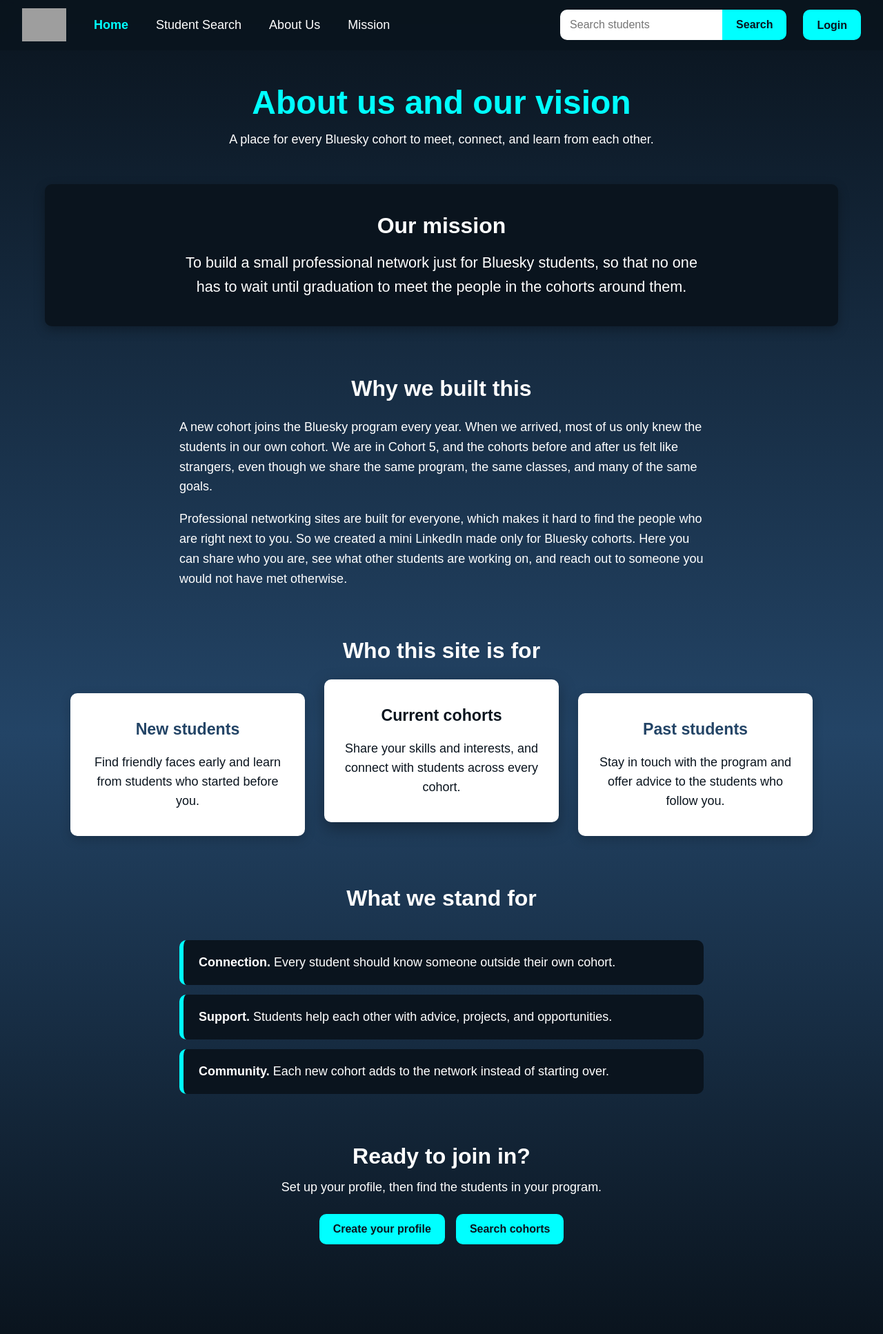
After one commit to The-BSA/frontend, a Flask app: page /about-us in a window 1280 px wide. The commit adds this page. Shown: the whole page at 69% size. Run offline with Flask 3, Linux system fonts and the light colour scheme; grey boxes are pictures that could not be loaded.

Commit message:
feat: Add Tavion's page

```diff
--- a/main.py
+++ b/main.py
@@ -6,9 +6,9 @@ app = Flask(__name__)
 def index():
     return render_template("index.html")
 
-@app.route("/about")
+@app.route("/about-us")
 def about():
-    return render_template("about.html")
+    return render_template("about-us.html")
 
 @app.route("/login")
 def login():
--- /dev/null
+++ b/static/css/about-us.css
@@ -0,0 +1,374 @@
+/* =====================================================
+   About page styles, merged with the group's main.css
+   Same class names as before, so the HTML does not change.
+   ===================================================== */
+
+
+/* ---------- Colors (change them here and they change everywhere) ---------- */
+
+:root {
+    --blue: #234466;
+    --dark: #0A141E;
+    --cyan: #00FFFF;
+    --light-blue: #4B75FF;
+    --corner: 10px;
+}
+
+
+/* ---------- Page basics ---------- */
+html {
+    scroll-behavior: smooth;
+    scroll-padding-top: 100px;   /* so the nav bar doesn't cover headings we jump to */
+}
+
+body {
+    margin: 0;
+    font-family: Arial, sans-serif;
+    font-size: 1.125rem;
+    line-height: 1.6;
+    color: white;
+    background: linear-gradient(180deg, var(--dark) 0%, var(--blue) 55%, var(--dark) 100%);
+}
+
+a {
+    color: white;
+    text-decoration: none;
+}
+
+h1 {
+    margin: 0;
+    color: var(--cyan);
+    text-align: center;
+    font-size: 3rem;
+    line-height: 1.15;
+}
+
+h2 {
+    margin: 0;
+    font-size: 2rem;
+    line-height: 1.3;
+}
+
+/* Hides text visually but keeps it for screen readers. */
+.visually-hidden {
+    position: absolute;
+    width: 1px;
+    height: 1px;
+    overflow: hidden;
+    clip: rect(0 0 0 0);
+    white-space: nowrap;
+}
+
+
+/* ---------- Nav bar ---------- */
+/* The navigation bar is the part that sticks to the top (sticky only works
+   on the outer element, not on the nav inside it). */
+
+.top-nav {
+    display: flex;
+    align-items: center;
+    justify-content: space-between;
+    gap: 24px;
+    padding: 12px 32px;
+    background: rgba(10, 20, 30, 0.85);
+    backdrop-filter: blur(8px);
+    top: 0;
+    z-index: 10;
+}
+
+.logo {
+    display: inline-flex;
+    align-items: center;
+    gap: 10px;
+    color: white;
+    font-size: 1.1rem;
+    font-weight: bold;
+}
+
+.logo-mark {
+    display: grid;
+    place-items: center;
+    width: 38px;
+    height: 38px;
+    color: var(--dark);
+    background: var(--cyan);
+    border-radius: var(--corner);
+}
+
+
+/* ---------- Search bar ---------- */
+.search-form {
+    display: flex;
+    width: min(100%, 320px);
+}
+
+.search-form input {
+    width: 100%;
+    min-width: 0;
+    min-height: 44px;
+    padding: 0 14px;
+    font: inherit;
+    font-size: 1rem;
+    background: white;
+    color: var(--dark);
+    border: none;
+    border-radius: var(--corner) 0 0 var(--corner);
+}
+
+.search-form button {
+    border-radius: 0 var(--corner) var(--corner) 0;
+}
+
+
+/* ---------- Buttons ---------- */
+.search-form button,
+.card-link {
+    display: inline-flex;
+    align-items: center;
+    min-height: 44px;
+    padding: 0 20px;
+    font-size: 1rem;
+    font-weight: bold;
+    line-height: 1.4;
+    background: var(--cyan);
+    color: var(--dark);
+    border: none;
+    border-radius: var(--corner);
+    cursor: pointer;
+}
+
+.search-form button:hover,
+.card-link:hover {
+    background: white;
+    color: var(--dark);
+}
+
+.card-link {
+    max-width: 100%;
+}
+
+
+/* ---------- Page spacing and headings ---------- */
+.page-container {
+    width: min(1150px, 92%);
+    margin: 0 auto;
+    padding: 48px 0 60px;
+}
+
+.intro-text {
+    margin: 12px 0 50px;
+    text-align: center;
+}
+
+.section-title {
+    margin: 0 0 40px;
+    text-align: center;
+}
+
+.page-container section {
+    margin-bottom: 70px;
+}
+
+
+/* ---------- Mission statement panel ---------- */
+.mission {
+    padding: 40px 32px;
+    text-align: center;
+    background: var(--dark);
+    border-radius: var(--corner);
+    box-shadow: 0 5px 16px rgba(0, 0, 0, 0.3);
+}
+
+.mission h2 {
+    margin: 0 0 16px;
+}
+
+.mission-statement {
+    max-width: 760px;
+    margin: 0 auto;
+    font-size: 1.35rem;
+    line-height: 1.6;
+}
+
+
+/* ---------- Story text ---------- */
+.story {
+    max-width: 760px;
+    margin-left: auto;
+    margin-right: auto;
+}
+
+.story h2 {
+    margin: 0 0 20px;
+    text-align: center;
+}
+
+.story p {
+    margin: 0 0 18px;
+}
+
+
+/* ---------- Cards ---------- */
+/* Place the three cards side by side on larger screens. */
+.cards {
+    display: flex;
+    align-items: stretch;
+    justify-content: center;
+    gap: 28px;
+}
+
+.card {
+    flex: 1;
+    min-width: 0;
+    max-width: 340px;
+    overflow: hidden;
+    background: white;
+    border-radius: var(--corner);
+    box-shadow: 0 5px 16px rgba(0, 0, 0, 0.2);
+}
+
+.card-content {
+    padding: 34px 22px 36px;
+    text-align: center;
+}
+
+.card h3 {
+    margin: 0 0 16px;
+    color: var(--blue);
+    font-size: 1.45rem;
+    font-weight: 700;
+}
+
+.card p {
+    margin: 0;
+    color: var(--dark);
+    line-height: 1.55;
+}
+
+/* Highlight the middle card. */
+.featured-card {
+    transform: translateY(-20px);
+    box-shadow: 0 9px 24px rgba(0, 0, 0, 0.35);
+}
+
+.featured-card h3 {
+    color: var(--dark);
+}
+
+
+/* ---------- Values list ---------- */
+.values-list {
+    max-width: 760px;
+    margin: 0 auto;
+    padding: 0;
+    list-style: none;
+}
+
+.values-list li {
+    margin-bottom: 14px;
+    padding: 18px 22px;
+    background: var(--dark);
+    border-left: 6px solid var(--cyan);
+    border-radius: var(--corner);
+}
+
+
+/* ---------- Call to action ---------- */
+.cta {
+    text-align: center;
+}
+
+.cta h2 {
+    margin: 0 0 10px;
+}
+
+.cta p {
+    margin: 0 0 24px;
+}
+
+.cta-buttons {
+    display: flex;
+    justify-content: center;
+    flex-wrap: wrap;
+    gap: 16px;
+}
+
+
+/* ---------- Footer ---------- */
+footer {
+    padding: 40px 32px;
+    text-align: center;
+}
+
+footer p {
+    margin: 0;
+}
+
+
+/* ---------- Accessibility ---------- */
+/* thick cyan outline when using the keyboard */
+:focus-visible {
+    outline: 3px solid var(--cyan);
+    outline-offset: 3px;
+    border-radius: 4px;
+}
+
+/* no animations for people who turned them off on their computer */
+@media (prefers-reduced-motion: reduce) {
+    html {
+        scroll-behavior: auto;
+    }
+}
+
+
+/* ---------- Phones and small screens ---------- */
+/* Stack the cards vertically when the screen gets smaller. */
+@media (max-width: 850px) {
+    .cards {
+        flex-direction: column;
+        align-items: center;
+    }
+
+    .card,
+    .featured-card {
+        width: min(100%, 420px);
+        max-width: 420px;
+        flex: none;
+        transform: none;
+    }
+}
+
+@media (max-width: 800px) {
+    h1 {
+        font-size: 2.25rem;
+    }
+
+    h2 {
+        font-size: 1.5rem;
+    }
+}
+
+/* Make the navigation fit on narrow phone screens. */
+@media (max-width: 480px) {
+    .top-nav {
+        align-items: stretch;
+        flex-direction: column;
+        padding: 12px 16px;
+    }
+
+    .search-form {
+        width: 100%;
+    }
+
+    .page-container {
+        padding-top: 32px;
+    }
+
+    .mission {
+        padding: 30px 20px;
+    }
+
+    .mission-statement {
+        font-size: 1.15rem;
+    }
+}
--- /dev/null
+++ b/templates/about-us.html
@@ -0,0 +1,119 @@
+<!doctype html>
+<html lang="en">
+<head>
+    <meta charset="utf-8">
+    <meta name="viewport" content="width=device-width, initial-scale=1">
+    <title>About Us | The Blue Student Association</title>
+
+    <!-- Custom stylesheet (same folder as this file). -->
+    <link rel="stylesheet" href="../static/css/about-us.css">
+    <link rel="stylesheet" href="../static/css/main.css">
+</head>
+<body>
+    <a href="#main" class="skip-link">Skip to main content</a>
+
+  <header>
+    <nav class="navbar" aria-label="Main">
+      <a href="/" class="logo">
+        <img src="images/example-card.svg" alt="Cohort Friend Finder, go to home page">
+      </a>
+
+      <ul class="nav-links">
+        <li><a href="/" aria-current="page">Home</a></li>
+        <li><a href="/profile">Student Search</a></li>
+        <li><a href="/about-us">About Us</a></li>
+        <li><a href="#mission">Mission</a></li>
+      </ul>
+
+      <form class="search-bar" role="search">
+        <label for="student-search" class="visually-hidden">Search students</label>
+        <input type="search" id="student-search" placeholder="Search students">
+        <button type="submit">Search</button>
+      </form>
+
+      <a href="/login" class="button">Login</a>
+    </nav>
+  </header>
+
+    <main class="page-container">
+
+        <h1>About us and our vision</h1>
+        <p class="intro-text">A place for every Bluesky cohort to meet, connect, and learn from each other.</p>
+
+        <!-- Mission statement -->
+        <section class="mission" aria-labelledby="mission-title">
+            <h2 id="mission-title">Our mission</h2>
+            <p class="mission-statement">
+                To build a small professional network just for Bluesky students, so that
+                no one has to wait until graduation to meet the people in the cohorts around them.
+            </p>
+        </section>
+
+        <!-- Why we built it -->
+        <section class="story" aria-labelledby="story-title">
+            <h2 id="story-title">Why we built this</h2>
+            <p>
+                A new cohort joins the Bluesky program every year. When we arrived, most of us
+                only knew the students in our own cohort. We are in Cohort 5, and the cohorts
+                before and after us felt like strangers, even though we share the same program,
+                the same classes, and many of the same goals.
+            </p>
+            <p>
+                Professional networking sites are built for everyone, which makes it hard to
+                find the people who are right next to you. So we created a mini LinkedIn made
+                only for Bluesky cohorts. Here you can share who you are, see what other
+                students are working on, and reach out to someone you would not have met otherwise.
+            </p>
+        </section>
+
+        <!-- Who we help -->
+        <section aria-labelledby="who-title">
+            <h2 id="who-title" class="section-title">Who this site is for</h2>
+
+            <div class="cards">
+                <div class="card">
+                    <div class="card-content">
+                        <h3>New students</h3>
+                        <p>Find friendly faces early and learn from students who started before you.</p>
+                    </div>
+                </div>
+
+                <div class="card featured-card">
+                    <div class="card-content">
+                        <h3>Current cohorts</h3>
+                        <p>Share your skills and interests, and connect with students across every cohort.</p>
+                    </div>
+                </div>
+
+                <div class="card">
+                    <div class="card-content">
+                        <h3>Past students</h3>
+                        <p>Stay in touch with the program and offer advice to the students who follow you.</p>
+                    </div>
+                </div>
+            </div>
+        </section>
+
+        <!-- What we value -->
+        <section class="values" aria-labelledby="values-title">
+            <h2 id="values-title" class="section-title">What we stand for</h2>
+            <ul class="values-list">
+                <li><strong>Connection.</strong> Every student should know someone outside their own cohort.</li>
+                <li><strong>Support.</strong> Students help each other with advice, projects, and opportunities.</li>
+                <li><strong>Community.</strong> Each new cohort adds to the network instead of starting over.</li>
+            </ul>
+        </section>
+
+        <!-- Call to action linking to the other group pages -->
+        <section class="cta" aria-labelledby="cta-title">
+            <h2 id="cta-title">Ready to join in?</h2>
+            <p>Set up your profile, then find the students in your program.</p>
+            <div class="cta-buttons">
+                <a class="card-link" href="page1.html">Create your profile</a>
+                <a class="card-link" href="main-page.html">Search cohorts</a>
+            </div>
+        </section>
+
+    </main>
+</body>
+</html>
--- a/templates/index.html
+++ b/templates/index.html
@@ -20,6 +20,7 @@
       <ul class="nav-links">
         <li><a href="/" aria-current="page">Home</a></li>
         <li><a href="/profile">Student Search</a></li>
+        <li><a href="/about-us">About Us</a></li>
         <li><a href="#mission">Mission</a></li>
       </ul>
 
--- a/templates/profile.html
+++ b/templates/profile.html
@@ -24,6 +24,7 @@
       <ul class="nav-links">
         <li><a href="/" aria-current="page">Home</a></li>
         <li><a href="#">Student Search</a></li>
+        <li><a href="/about-us">About Us</a></li>
         <li><a href="#">Mission</a></li>
       </ul>
 
```
Also changed, not shown: templates/about.html (deleted).
